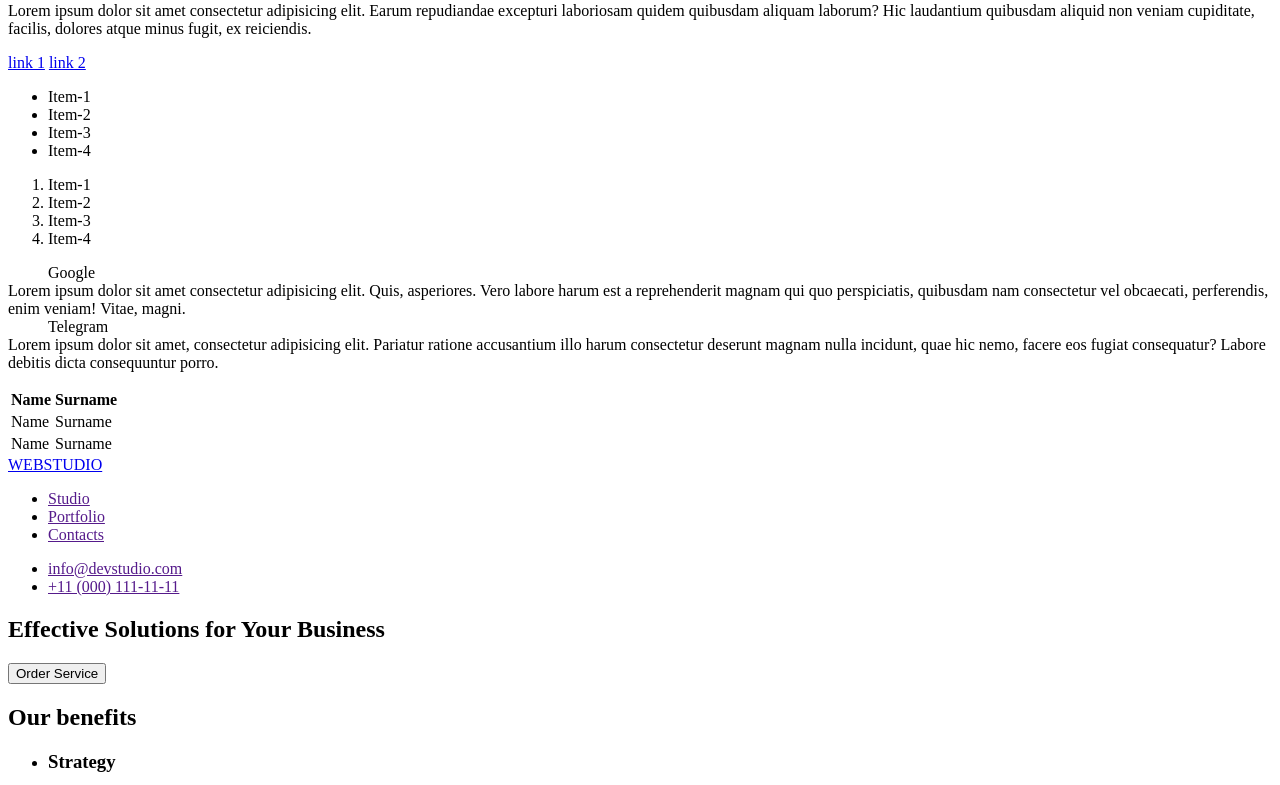
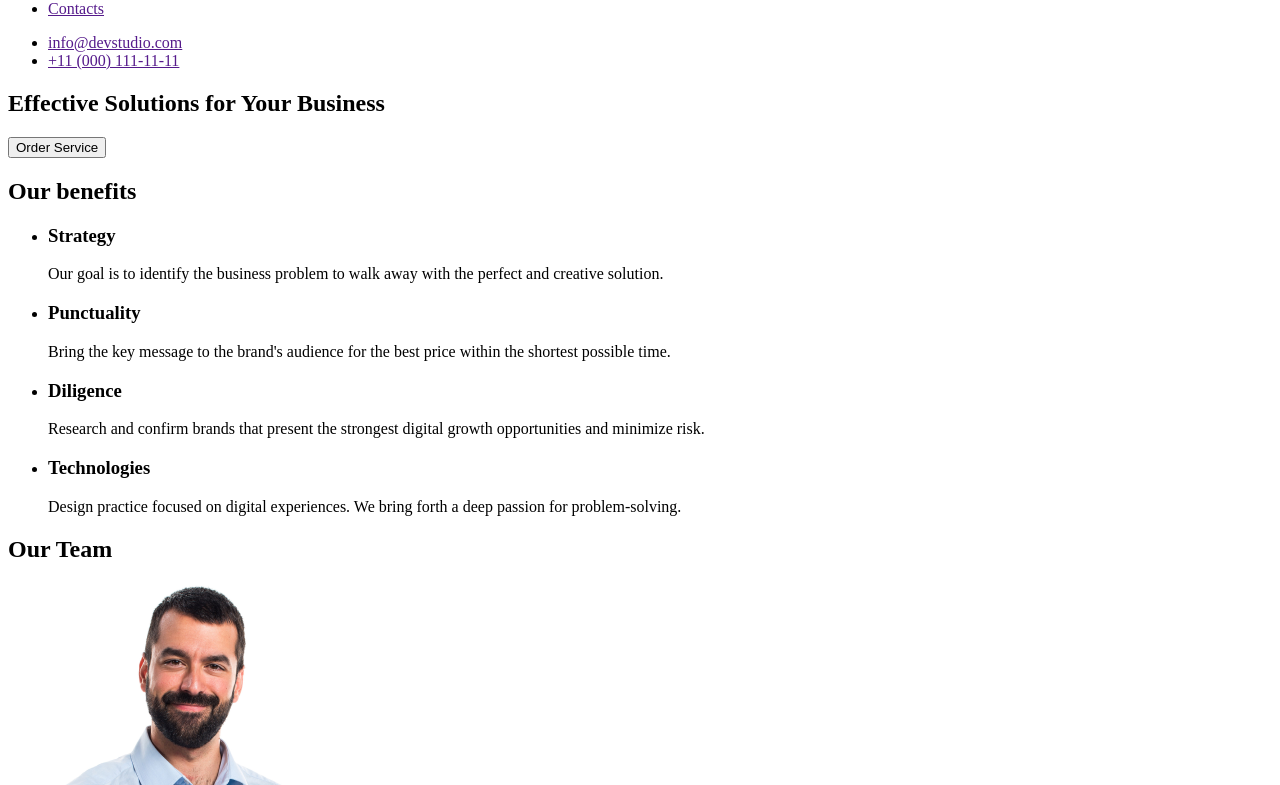
Before and after one commit to VladyslavaAkimova/goit-markup-hw-01, a plain HTML site: page index.html in a window 1280 px wide. Shown: the part 78-863 px from the top of the page. Drawn offline with Linux system fonts and the light colour scheme.

Commit message:
Update index.html

```diff
--- a/index.html
+++ b/index.html
@@ -3,48 +3,9 @@
 <head>
     <meta charset="UTF-8">
     <meta name="viewport" content="width=device-width, initial-scale=1.0">
-    <title>Document</title>
     <title>WEBSTUDIO</title>
 </head>
 <body>
-    <h1>Main title</h1>
-    <p>Lorem ipsum dolor sit amet consectetur adipisicing elit. Earum repudiandae excepturi laboriosam quidem quibusdam aliquam laborum? Hic laudantium quibusdam aliquid non veniam cupiditate, facilis, dolores atque minus fugit, ex reiciendis.</p>
-    <a href="link 1">link 1</a>
-    <a href="link 2"> link 2</a>
-    <ul>
-        <li>Item-1</li>
-        <li>Item-2</li>
-        <li>Item-3</li>
-        <li>Item-4</li>
-    </ul>
-    <ol>
-        <li>Item-1</li>
-        <li>Item-2</li>
-        <li>Item-3</li>
-        <li>Item-4</li>
-    </ol>
-    <dl>
-        <dd>Google</dd>
-        <dt>Lorem ipsum dolor sit amet consectetur adipisicing elit. Quis, asperiores. Vero labore harum est a reprehenderit magnam qui quo perspiciatis, quibusdam nam consectetur vel obcaecati, perferendis, enim veniam! Vitae, magni.</dt>
-        <dd>Telegram</dd>
-        <dt>Lorem ipsum dolor sit amet, consectetur adipisicing elit. Pariatur ratione accusantium illo harum consectetur deserunt magnam nulla incidunt, quae hic nemo, facere eos fugiat consequatur? Labore debitis dicta consequuntur porro.
-        </dt>
-    </dl>
-    <table>
-        <tr>
-            <th>Name</th>
-            <th>Surname</th>
-        </tr>
-        <tr>
-            <td>Name</td>
-            <td>Surname</td>
-        </tr>
-        <tr>
-            <td>Name</td>
-            <td>Surname</td>
-        </tr>
-    </table>
-
     <!-- header -->
     <header>
         <nav>
@@ -104,22 +65,22 @@
             <h2>Our Team</h2>
             <ul>
                 <li>
-                    <img src="images/img.png" alt="Mark Guerrero" width="264px" height="260px">
+                    <img src="images/img.png" alt="Mark Guerrero" width="264" height="260">
                     <h4>Mark Guerrero</h4>
                     <p>Product Designer</p>
                 </li>
                 <li>
-                    <img src="images/img1.png" alt="Tom Ford" width="264px" height="260px">
+                    <img src="images/img1.png" alt="Tom Ford" width="264" height="260">
                     <h4>Tom Ford</h4>
                     <p>Frontend Developer</p>
                 </li>
                 <li>
-                    <img src="images/img3.png" alt="Camila Garcia" width="264px" height="260px">
+                    <img src="images/img3.png" alt="Camila Garcia" width="264" height="260">
                     <h4>Camila Garcia</h4>
                     <p>Marketing</p>
                 </li>
                 <li>
-                    <img src="images/img7.png" alt="Daniel Wilson" width="264px" height="260px">
+                    <img src="images/img7.png" alt="Daniel Wilson" width="264" height="260">
                     <h4>Daniel Wilson</h4>
                     <p>UI Designer</p>
                 </li>
```
